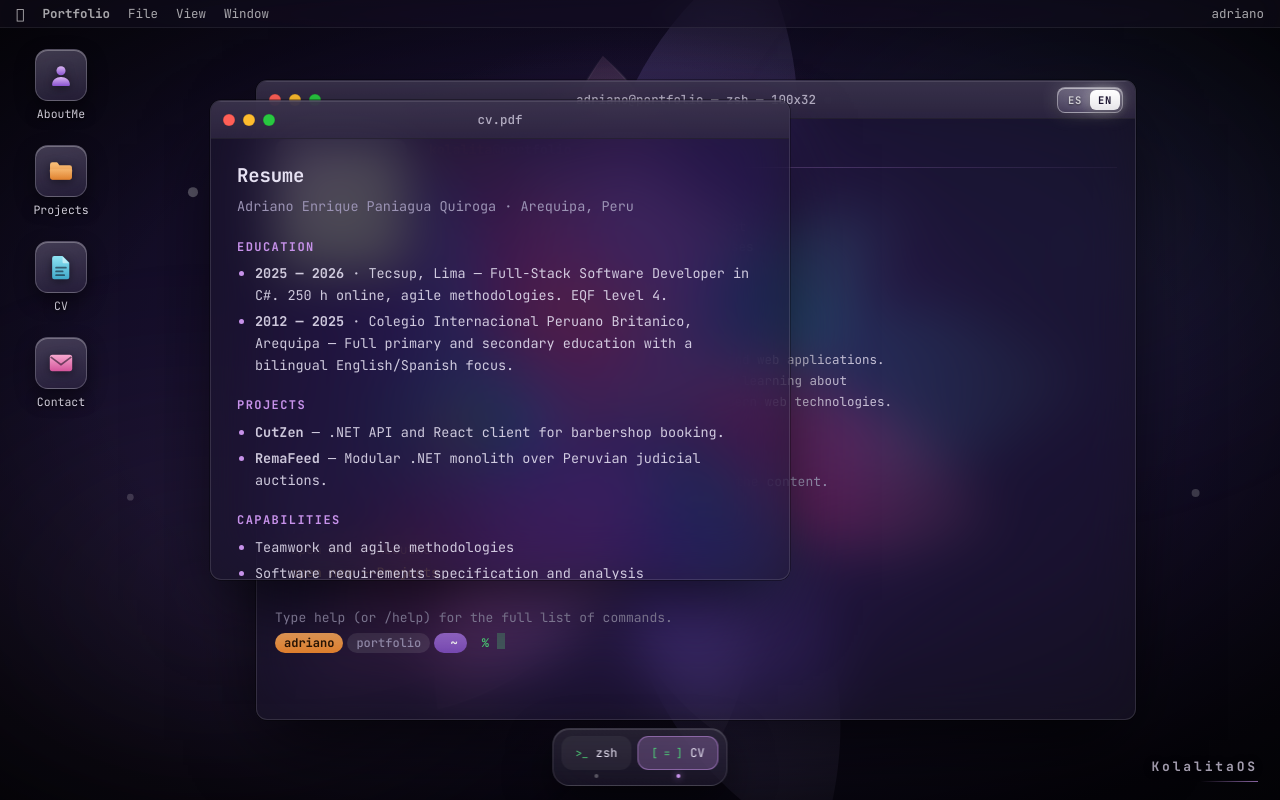
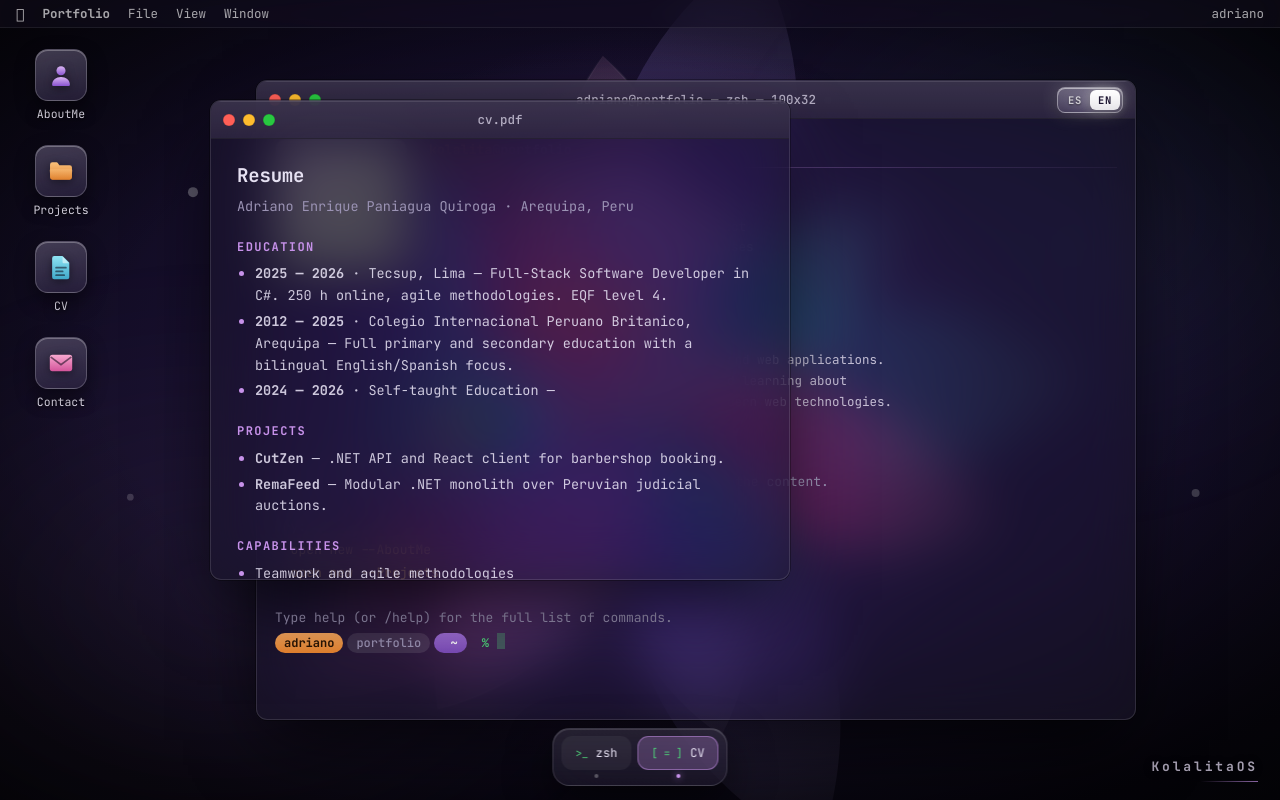
Before and after one commit to KOlalita/Portfolio, a React (Vite) app: page / in a window 1280 px wide. Both pictures are taken after a click on the button "CV". Built offline with nearby package versions, Linux system fonts and the light colour scheme; grey boxes are pictures that could not be loaded.

Commit message:
CV edition 09/10/2026

```diff
--- a/src/data/content.jsx
+++ b/src/data/content.jsx
@@ -424,6 +424,9 @@ export const WINDOWS = {
               'Full primary and secondary education with a bilingual English/Spanish focus.'
             )}
           </li>
+          <li>
+            <strong>2024 — 2026</strong> · {t('Formación Autodidacta', 'Self-taught Education')} —{' '}
+          </li>
         </ul>
 
         <h2>{t('Proyectos', 'Projects')}</h2>
```
